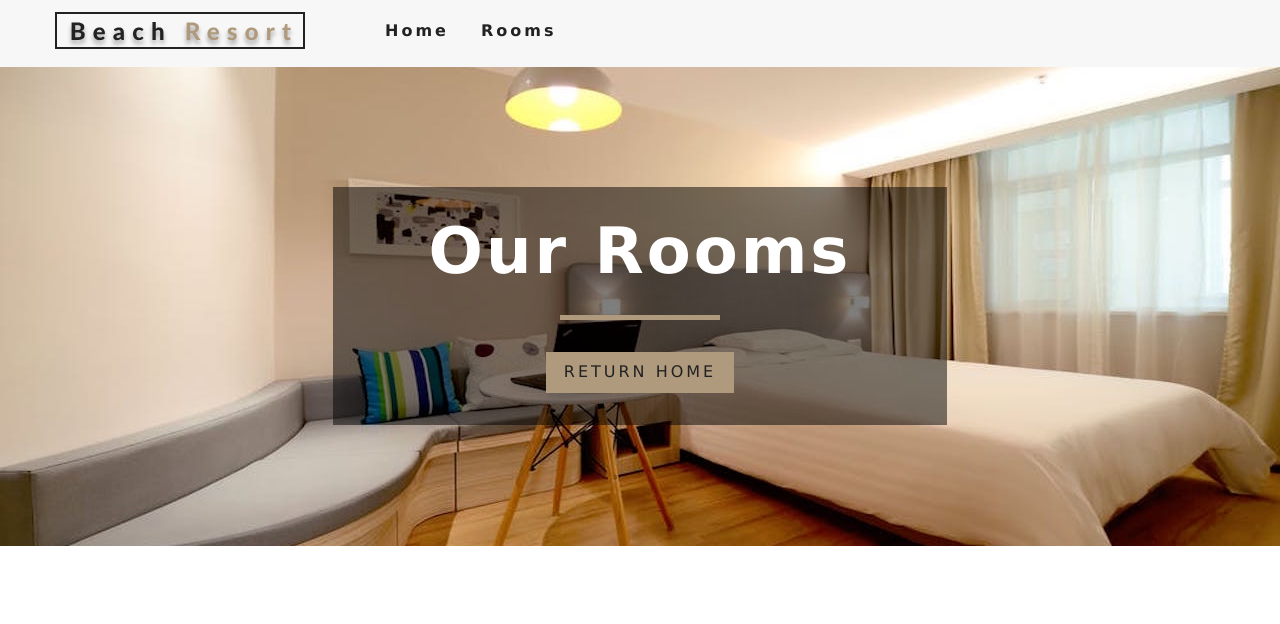
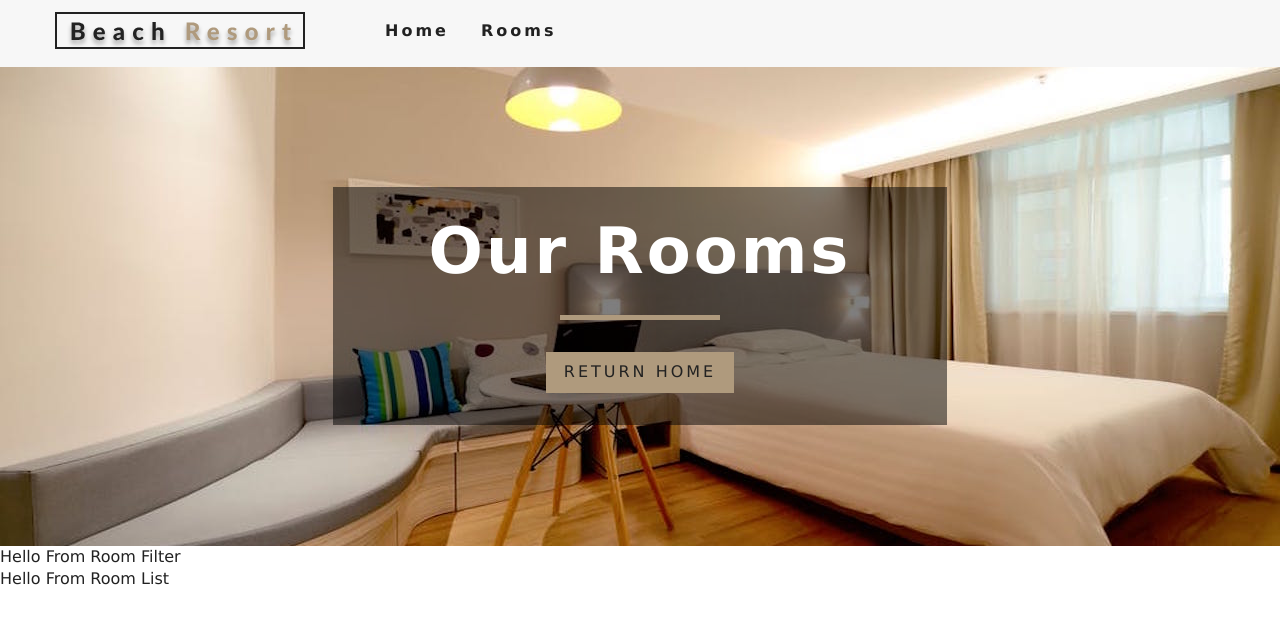
Before and after one commit to ads-andredesantana/Beach-Resort, a React (Create React App) app: page /rooms in a window 1280 px wide. Shown: the top 624 px of the page. Built offline with nearby package versions, Linux system fonts and the light colour scheme.

Commit message:
Finished the RoomContainer adding a Higher Order Function created in context.js

```diff
--- a/src/components/RoomContainer.js
+++ b/src/components/RoomContainer.js
@@ -1,13 +1,62 @@
-import React from 'react'
+import React from "react";
 import RoomsFilter from "./RoomFilter";
 import RoomsList from "./RoomList";
+import { withRoomConsumer } from "../context";
+import Loading from "./Loading";
 
-export default function RoomContainer() {
+function RoomContainer({ context }) {
+  const { loading, sortedRooms, rooms } = context;
+  if (loading) {
+    return <Loading />;
+  }
   return (
-    <div>
-      Hello From Rooms Container
-      <RoomsFilter />
-      <RoomsList />
-    </div>
-  )
+    <>
+      <RoomsFilter rooms={rooms} />
+      <RoomsList rooms={sortedRooms} />
+    </>
+  );
 }
+
+export default withRoomConsumer(RoomContainer);
+
+
+
+
+
+
+
+
+
+// import React from 'react'
+// import RoomsFilter from "./RoomFilter";
+// import RoomsList from "./RoomList";
+// import { RoomConsumer } from "../context";
+// import Loading from "./Loading";
+
+
+// export default function RoomContainer() {
+//   return (
+//     <RoomConsumer>
+//       {
+//         (value) => {
+//           const { loading, sortedRooms, rooms } = value;
+//           if (loading) {
+//             return <Loading />;
+//           }
+//           return (
+//             <div>
+//               Hello From Rooms Container
+//               <RoomsFilter rooms={rooms} />
+//               <RoomsList rooms={sortedRooms} />
+//             </div>
+//           );
+//         }
+//       }
+
+
+
+//     </RoomConsumer>
+
+
+//   )
+// }
--- a/src/context.js
+++ b/src/context.js
@@ -65,4 +65,16 @@
 // Creating a Context According to the Consumer
 const RoomConsumer = RoomContext.Consumer;
 
+
+// Creating a High Order function which returns another function with the Component props and context
+export function withRoomConsumer(Component) {
+  return function ConsumerWrapper(props) {
+    return <RoomConsumer>
+      {value => <Component {...props} context={value} />}
+    </RoomConsumer>
+  }
+
+}
+
+
 export { RoomProvider, RoomConsumer, RoomContext };
--- a/src/pages/Rooms.js
+++ b/src/pages/Rooms.js
@@ -16,6 +16,7 @@
             </Link>
         </Banner>
       </Hero>
+      <RoomContainer />
     </>
   );
 };
```
Also changed, not shown: 1 other file (tests, documents, lock files or other folders).
